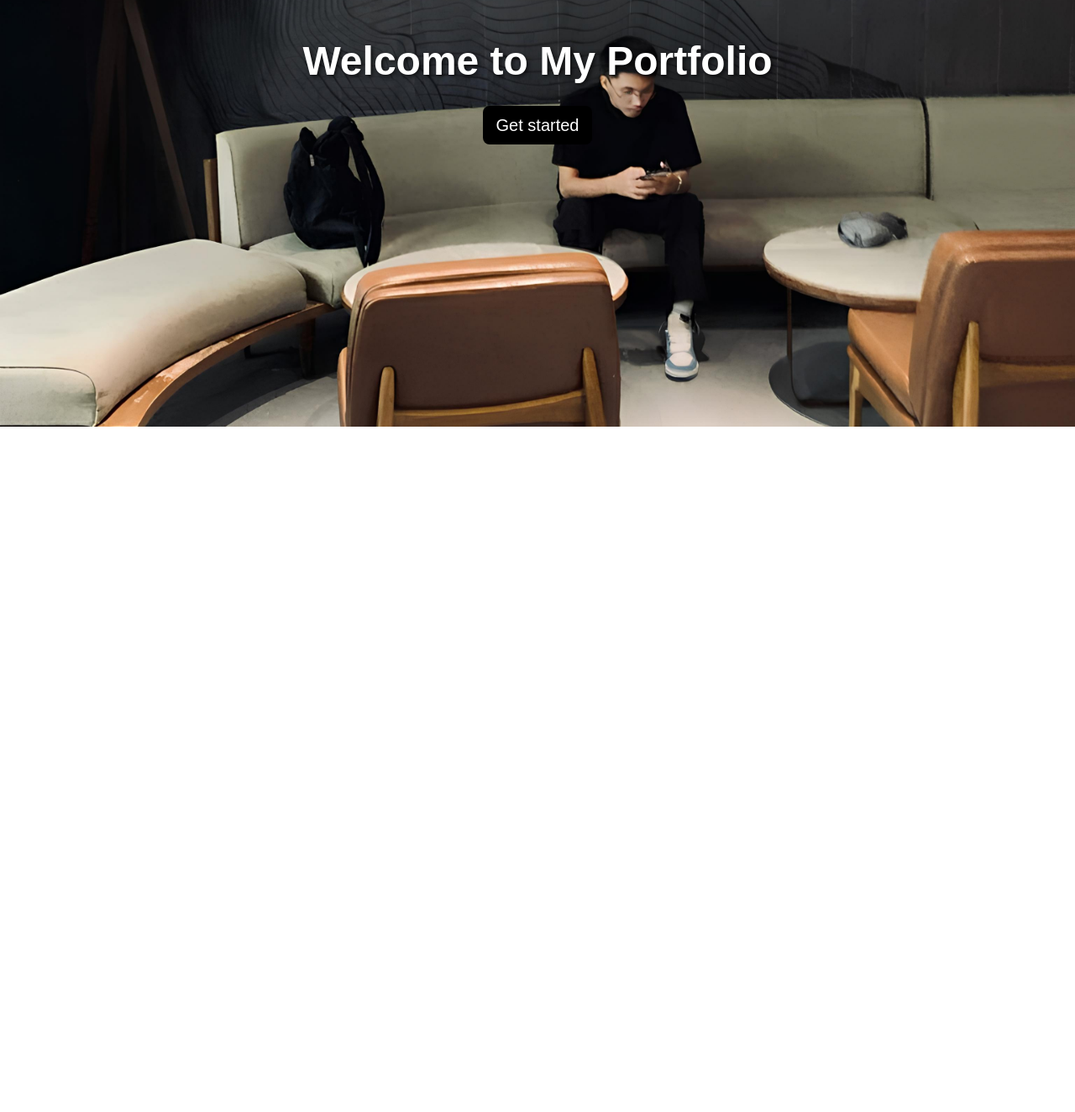
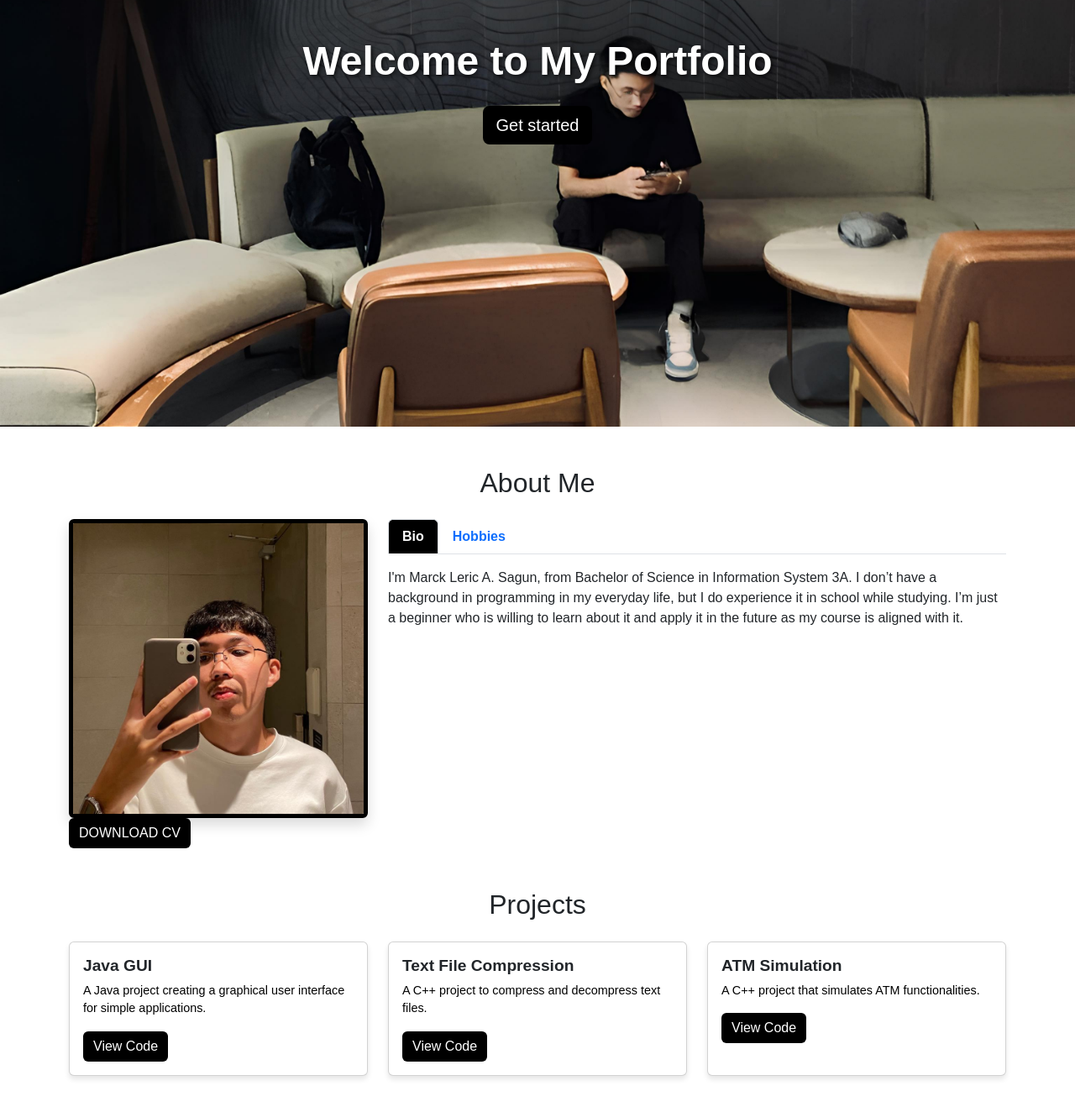
Before and after one commit to sagunlrc/portfolio_sagun, a plain HTML site: page portfolio.html in a window 1280 px wide. Shown: the part 292-1616 px from the top of the page at 84% size. Before the commit the page ends 800 px from the top, so only its background shows below. Drawn offline with nearby package versions, Linux system fonts and the light colour scheme.

Commit message:
update
about me (bio and hobbies), projects, and cv button added with styles and design

```diff
--- a/portfolio.css
+++ b/portfolio.css
@@ -27,3 +27,54 @@ body {
     color: white;
     border: none;
   }
+
+  #aboutme img {
+    border: 5px solid #000000;
+    border-radius: 10px;
+  }
+
+  #aboutme .nav-tabs .nav-link {
+    font-weight: bold;
+  }
+
+  #aboutme .nav-tabs .nav-link.active {
+    background-color: #000000;
+    color: white;
+  }
+
+  #aboutme .btn-warning {
+    background-color: black;
+    color: white;
+    border: none;
+  }
+
+  #aboutme .btn-warning:hover,
+  #projects .btn-primary:hover {
+    background-color: #333;
+  }
+
+  #projects .btn-primary {
+    background-color: black;
+    color: white;
+    border: none;
+  }
+
+  #projects .card {
+    box-shadow: 0 4px 6px rgba(0, 0, 0, 0.1);
+    transition: transform 0.3s, box-shadow 0.3s;
+  }
+
+  #projects .card:hover {
+    transform: translateY(-5px);
+    box-shadow: 0 6px 10px rgba(0, 0, 0, 0.15);
+  }
+
+  #projects .card-title {
+    font-size: 1.2rem;
+    font-weight: bold;
+  }
+
+  #projects .card-text {
+    font-size: 0.9rem;
+    color: #000000;
+  }
--- a/portfolio.html
+++ b/portfolio.html
@@ -9,6 +9,7 @@
     <link rel="stylesheet" href="portfolio.css" />
   </head>
   <body>
+
     <!-- Welcome -->
     <section
     id="welcome-section"
@@ -25,5 +26,123 @@
     </div>
   </section>
 
+  <section id="aboutme" class="container my-5">
+    <h2 class="text-center mb-4">About Me</h2>
+    <div class="row">
+      <div class="col-md-4">
+        <img
+          src="profpic.jpg"
+          class="img-fluid rounded shadow"
+          alt="Profile Picture"
+        />
+        <a
+          class="btn btn-warning btn-large text-uppercase"
+          onclick="window.open('cv_leric.jpg')"
+        >
+          Download CV
+        </a>
+      </div>
+      <div class="col-md-8">
+        <ul class="nav nav-tabs" id="aboutMeTabs" role="tablist">
+          <li class="nav-item" role="presentation">
+            <button
+              class="nav-link active"
+              id="bio-tab"
+              data-bs-toggle="tab"
+              data-bs-target="#bio"
+              type="button"
+              role="tab"
+            >
+              Bio
+            </button>
+          </li>
+          <li class="nav-item" role="presentation">
+            <button
+              class="nav-link"
+              id="hobbies-tab"
+              data-bs-toggle="tab"
+              data-bs-target="#hobbies"
+              type="button"
+              role="tab"
+            >
+              Hobbies
+            </button>
+          </li>
+        </ul>
+        <div class="tab-content mt-3" id="aboutMeTabsContent">
+          <div class="tab-pane fade show active" id="bio" role="tabpanel">
+            <p>
+              I'm Marck Leric A. Sagun, from Bachelor of Science in
+              Information System 3A. I don’t have a background in programming
+              in my everyday life, but I do experience it in school while
+              studying. I’m just a beginner who is willing to learn about it
+              and apply it in the future as my course is aligned with it.
+            </p>
+          </div>
+          <div class="tab-pane fade" id="hobbies" role="tabpanel">
+            <p>
+              Gaming, Photography, Driving, Basketball, Travelling, and
+              Watching Movies.
+            </p>
+          </div>
+        </div>
+      </div>
+    </div>
+  </section>
+
+  <section id="projects" class="container my-5">
+    <h2 class="text-center mb-4">Projects</h2>
+    <div class="row g-4">
+      <div class="col-md-4">
+        <div class="card h-100">
+          <div class="card-body">
+            <h5 class="card-title">Java GUI</h5>
+            <p class="card-text">
+              A Java project creating a graphical user interface for simple
+              applications.
+            </p>
+            <a
+              href="https://github.com/sagunlrc/act2-sagun/tree/main/javaprojects"
+              class="btn btn-primary"
+              target="_blank"
+              >View Code</a
+            >
+          </div>
+        </div>
+      </div>
+      <div class="col-md-4">
+        <div class="card h-100">
+          <div class="card-body">
+            <h5 class="card-title">Text File Compression</h5>
+            <p class="card-text">
+              A C++ project to compress and decompress text files.
+            </p>
+            <a
+              href="https://github.com/sagunlrc/act2-sagun/blob/main/assets/Balane_and_Sagun_Compression%20(1).cpp"
+              class="btn btn-primary"
+              target="_blank"
+              >View Code</a
+            >
+          </div>
+        </div>
+      </div>
+      <div class="col-md-4">
+        <div class="card h-100">
+          <div class="card-body">
+            <h5 class="card-title">ATM Simulation</h5>
+            <p class="card-text">
+              A C++ project that simulates ATM functionalities.
+            </p>
+            <a
+              href="https://github.com/sagunlrc/act2-sagun/blob/main/assets/atm_simulation.cpp"
+              class="btn btn-primary"
+              target="_blank"
+              >View Code</a
+            >
+          </div>
+        </div>
+      </div>
+    </div>
+  </section>
 
   </body>
```
